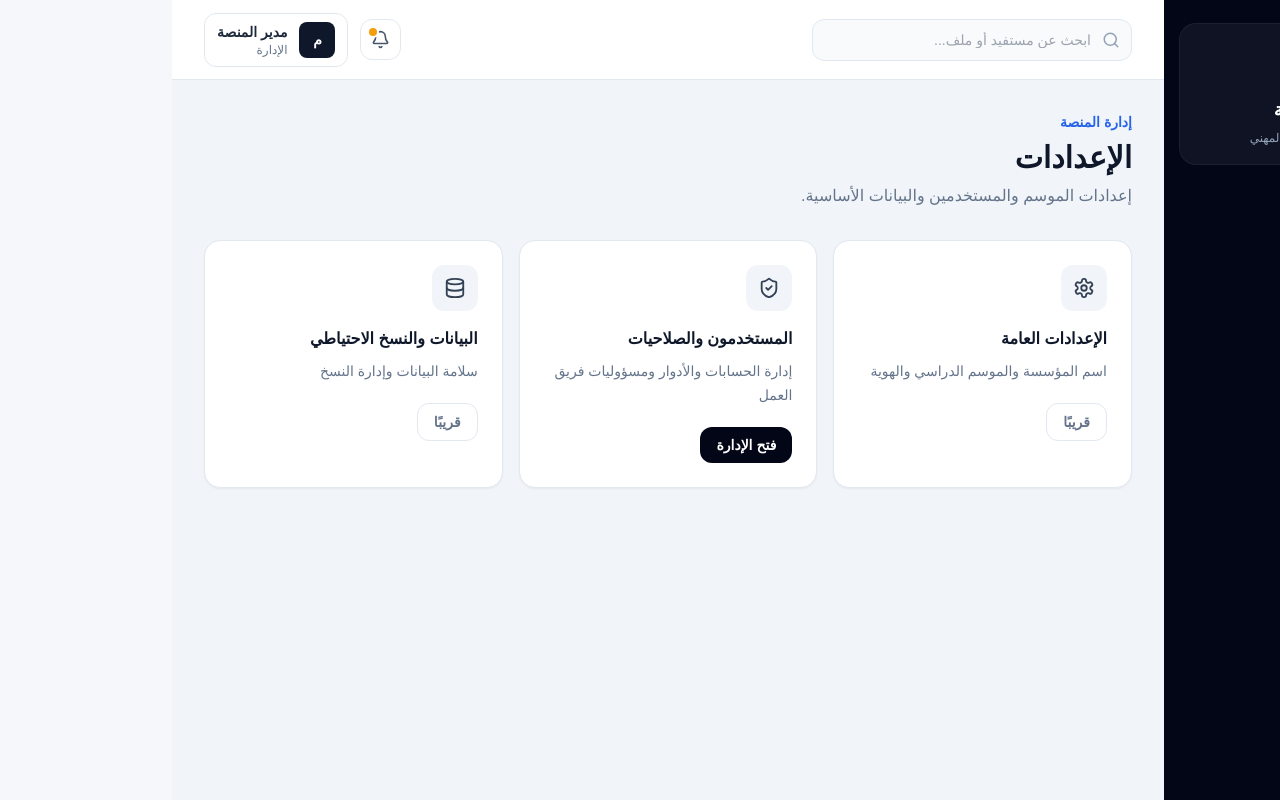
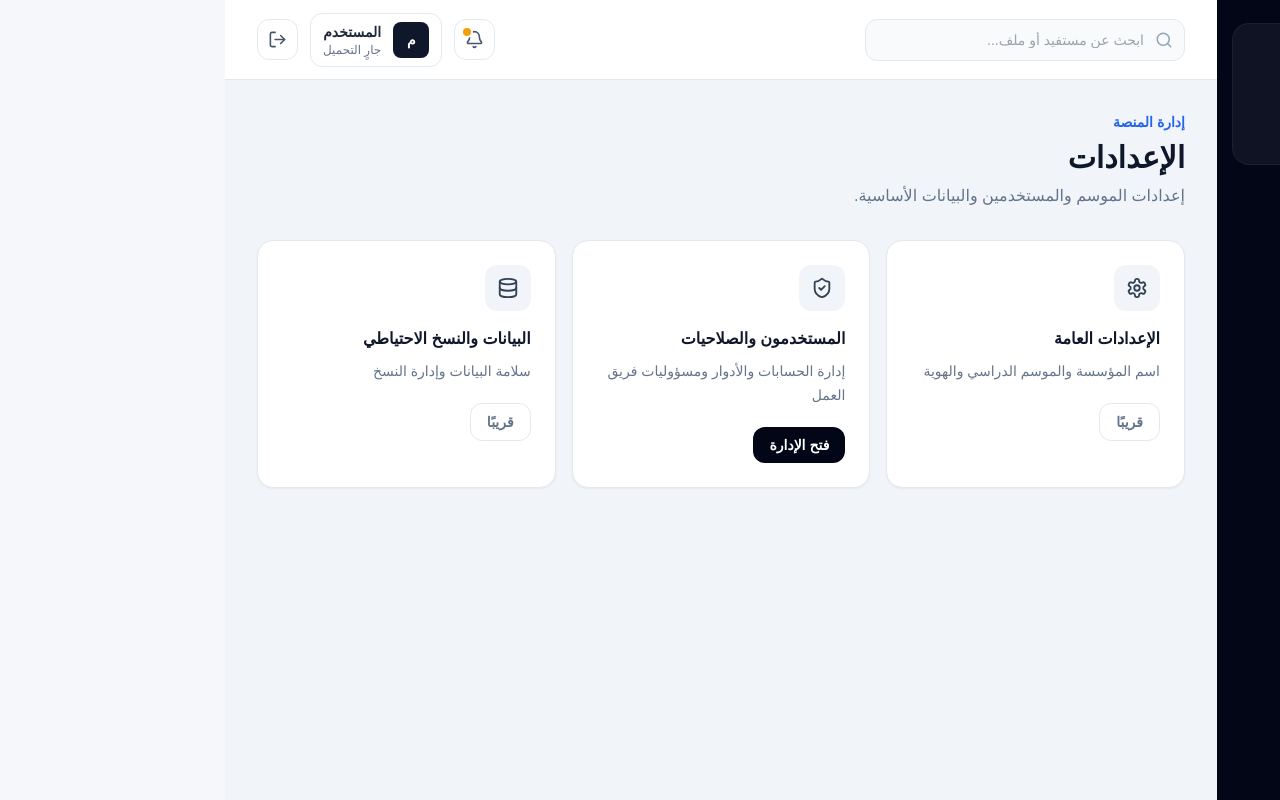
Before and after one commit to mourad-sat/second-chance, a Next.js app: page /settings in a window 1280 px wide. Built offline with nearby package versions, Linux system fonts and the light colour scheme; no server answers.

Commit message:
feat: show authenticated user and add logout

```diff
--- a/components/AppShell.tsx
+++ b/components/AppShell.tsx
@@ -1,65 +1,74 @@
 "use client";
 
-import Link from "next/link";
-import { useState } from "react";
-import { Bell, Menu, Search } from "lucide-react";
+import { useEffect, useState } from "react";
+import { useRouter } from "next/navigation";
+import { Bell, LogOut, Menu, Search } from "lucide-react";
 import { Sidebar } from "./Sidebar";
 
+type CurrentUser = { fullName: string; email: string; role: string };
+
+const roleLabels: Record<string, string> = {
+  SUPER_ADMIN: "مدير النظام",
+  ASSOCIATION_MANAGER: "مدير الجمعية",
+  PROGRAM_COORDINATOR: "منسق البرنامج",
+  CENTER_MANAGER: "مدير المركز",
+  FACILITATOR: "المنشط التربوي",
+  SOCIAL_WORKER: "الأخصائي الاجتماعي",
+  VOCATIONAL_TRAINER: "المكون المهني",
+  INTEGRATION_OFFICER: "مسؤول الإدماج",
+  VIEWER: "قارئ فقط"
+};
+
 export function AppShell({ children }: { children: React.ReactNode }) {
+  const router = useRouter();
   const [menuOpen, setMenuOpen] = useState(false);
+  const [user, setUser] = useState<CurrentUser | null>(null);
+
+  useEffect(() => {
+    fetch("/api/auth/me", { cache: "no-store" })
+      .then((response) => response.ok ? response.json() : null)
+      .then(setUser)
+      .catch(() => setUser(null));
+  }, []);
+
+  async function logout() {
+    await fetch("/api/auth/logout", { method: "POST" });
+    router.replace("/login");
+    router.refresh();
+  }
 
   return (
     <div className="min-h-screen bg-slate-100 lg:flex">
       <Sidebar />
-
       {menuOpen && (
         <div className="fixed inset-0 z-50 lg:hidden" role="dialog" aria-modal="true" aria-label="القائمة الرئيسية">
-          <button
-            className="absolute inset-0 bg-slate-950/60 backdrop-blur-sm"
-            onClick={() => setMenuOpen(false)}
-            aria-label="إغلاق القائمة"
-          />
-          <div className="relative h-full w-fit shadow-2xl">
-            <Sidebar mobile onClose={() => setMenuOpen(false)} />
-          </div>
+          <button className="absolute inset-0 bg-slate-950/60 backdrop-blur-sm" onClick={() => setMenuOpen(false)} aria-label="إغلاق القائمة" />
+          <div className="relative h-full w-fit shadow-2xl"><Sidebar mobile onClose={() => setMenuOpen(false)} /></div>
         </div>
       )}
 
       <div className="min-w-0 flex-1">
         <header className="sticky top-0 z-20 flex h-20 items-center justify-between border-b border-slate-200 bg-white/95 px-4 backdrop-blur md:px-8">
           <div className="flex items-center gap-3">
-            <button
-              onClick={() => setMenuOpen(true)}
-              className="rounded-xl border border-slate-200 p-2.5 text-slate-600 lg:hidden"
-              aria-label="فتح القائمة"
-            >
-              <Menu size={20} />
-            </button>
+            <button onClick={() => setMenuOpen(true)} className="rounded-xl border border-slate-200 p-2.5 text-slate-600 lg:hidden" aria-label="فتح القائمة"><Menu size={20} /></button>
             <div className="relative hidden md:block">
               <Search className="absolute right-3 top-1/2 -translate-y-1/2 text-slate-400" size={18} />
-              <input
-                aria-label="البحث السريع"
-                placeholder="ابحث عن مستفيد أو ملف..."
-                className="w-80 rounded-xl border border-slate-200 bg-slate-50 py-2.5 pl-4 pr-10 text-sm outline-none transition focus:border-blue-400 focus:bg-white"
-              />
+              <input aria-label="البحث السريع" placeholder="ابحث عن مستفيد أو ملف..." className="w-80 rounded-xl border border-slate-200 bg-slate-50 py-2.5 pl-4 pr-10 text-sm outline-none transition focus:border-blue-400 focus:bg-white" />
             </div>
           </div>
 
           <div className="flex items-center gap-3">
-            <button className="relative rounded-xl border border-slate-200 p-2.5 text-slate-600" aria-label="الإشعارات">
-              <Bell size={19} />
-              <span className="absolute left-2 top-2 h-2 w-2 rounded-full bg-amber-500 ring-2 ring-white" />
-            </button>
-            <Link href="/settings" className="flex items-center gap-3 rounded-xl border border-slate-200 px-3 py-2">
-              <div className="flex h-9 w-9 items-center justify-center rounded-lg bg-slate-900 text-sm font-bold text-white">م</div>
+            <button className="relative rounded-xl border border-slate-200 p-2.5 text-slate-600" aria-label="الإشعارات"><Bell size={19} /><span className="absolute left-2 top-2 h-2 w-2 rounded-full bg-amber-500 ring-2 ring-white" /></button>
+            <div className="flex items-center gap-3 rounded-xl border border-slate-200 px-3 py-2">
+              <div className="flex h-9 w-9 items-center justify-center rounded-lg bg-slate-900 text-sm font-bold text-white">{user?.fullName?.charAt(0) || "م"}</div>
               <div className="hidden text-right sm:block">
-                <p className="text-sm font-semibold text-slate-800">مدير المنصة</p>
-                <p className="text-xs text-slate-500">الإدارة</p>
+                <p className="text-sm font-semibold text-slate-800">{user?.fullName || "المستخدم"}</p>
+                <p className="text-xs text-slate-500">{user ? roleLabels[user.role] || user.role : "جارٍ التحميل"}</p>
               </div>
-            </Link>
+            </div>
+            <button onClick={logout} className="rounded-xl border border-slate-200 p-2.5 text-slate-600 hover:bg-red-50 hover:text-red-700" aria-label="تسجيل الخروج"><LogOut size={19} /></button>
           </div>
         </header>
-
         <main className="p-4 md:p-8">{children}</main>
       </div>
     </div>
```
